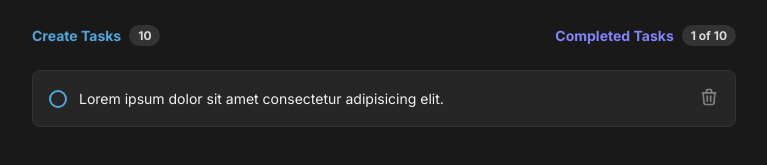
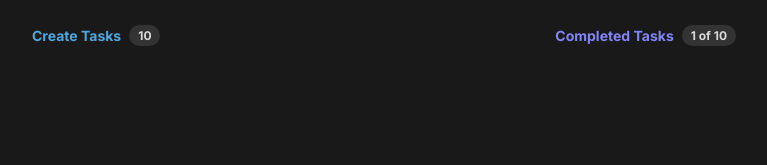
Before and after one commit to QuentinVigier/todo-react-project, a React (Vite) app: page / in a window 1280 px wide. Shown: the part 265-430 px from the top of the page, without its empty margins (256-1023 px from the left). Built offline with nearby package versions, Linux system fonts and the light colour scheme.

Commit message:
Ajout fonctionnalité Création tâche

```diff
--- a/src/App.tsx
+++ b/src/App.tsx
@@ -1,12 +1,27 @@
+import { useState } from "react"
 import { Header } from "./components/header"
 import Tasks from "./components/tasks"
 
 function App() {
 
+  const [tasks, setTasks] = useState([]);
+
+  function addTask(taskTitle) {
+    setTasks([
+      ...tasks,
+      {
+        id: crypto.randomUUID(),
+        title: taskTitle,
+        isCompleted: false
+      }
+    ])
+  }
+
   return (
     <>
-     <Header />
-     <Tasks />
+      <Header onAddTask={addTask} />
+      <Tasks
+      tasks={tasks}/>
     </>
   )
 }
--- a/src/components/header.tsx
+++ b/src/components/header.tsx
@@ -1,13 +1,28 @@
 import { AiOutlinePlusCircle } from "react-icons/ai"
 import "../styles/header.css"
+import { useState } from "react"
 
-export function Header() {
+export function Header({ onAddTask }) {
+
+    const [title, setTitle] = useState("")
+
+    function handleSubmit(e) {
+        e.preventDefault();
+
+        onAddTask(title)
+        setTitle("")
+    }
+
+    function onChangeTitle(e) {
+        setTitle(e.target.value)
+    }
+
     return (
         <header className='header'>
             <img src="../assets/todoLogo.svg" alt="todo logo" />
 
-            <form className="newTaskForm">
-                <input type="text" placeholder="Add a task" />
+            <form className="newTaskForm" onSubmit={handleSubmit}>
+                <input type="text" placeholder="Add a task" value={title} onChange={onChangeTitle} />
                 <button>
                     Add
                     <AiOutlinePlusCircle size={30} />
--- a/src/components/task.tsx
+++ b/src/components/task.tsx
@@ -1,14 +1,14 @@
 import { TbTrash } from "react-icons/tb"
 import "../styles/task.css"
 
-export default function Task(){
+export default function Task({ task }) {
     return(
         <div className="task">
             <button className="checkContainer">
                 <div />
             </button>
 
-            <p>Lorem ipsum dolor sit amet consectetur adipisicing elit.</p>
+            <p>{task.title}</p>
             <button className="deleteButton">
                 <TbTrash size={20} />
             </button>
--- a/src/components/tasks.tsx
+++ b/src/components/tasks.tsx
@@ -1,7 +1,7 @@
 import "../styles/tasks.css"
 import Task from "./task"
 
-export default function Tasks() {
+export default function Tasks({ tasks }) {
     return (
         <>
         <section className="tasks">
@@ -18,7 +18,9 @@ export default function Tasks() {
             </header>
 
             <div className="list">
-                <Task />
+                {tasks.map(task => (
+                    <Task key={task.id} task={task} />
+                ))}
             </div>
         </section>
         </>
```
